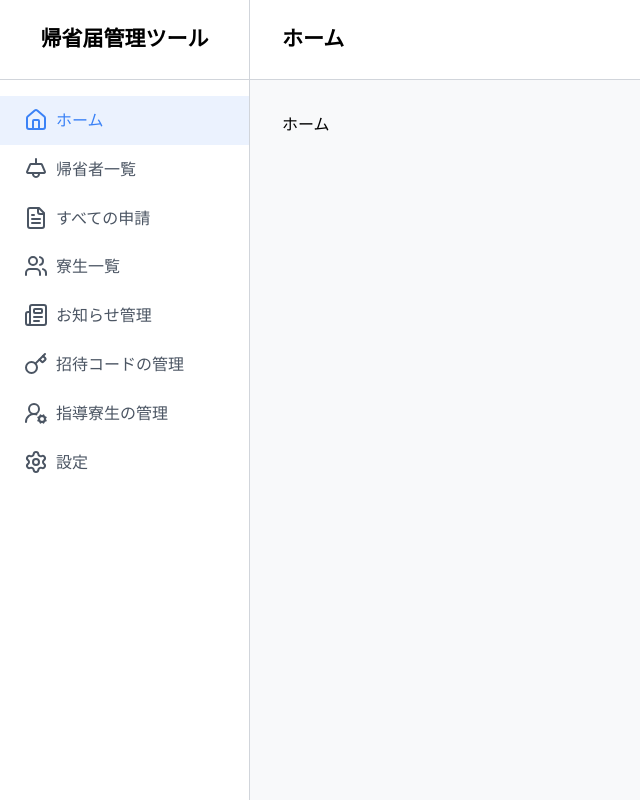
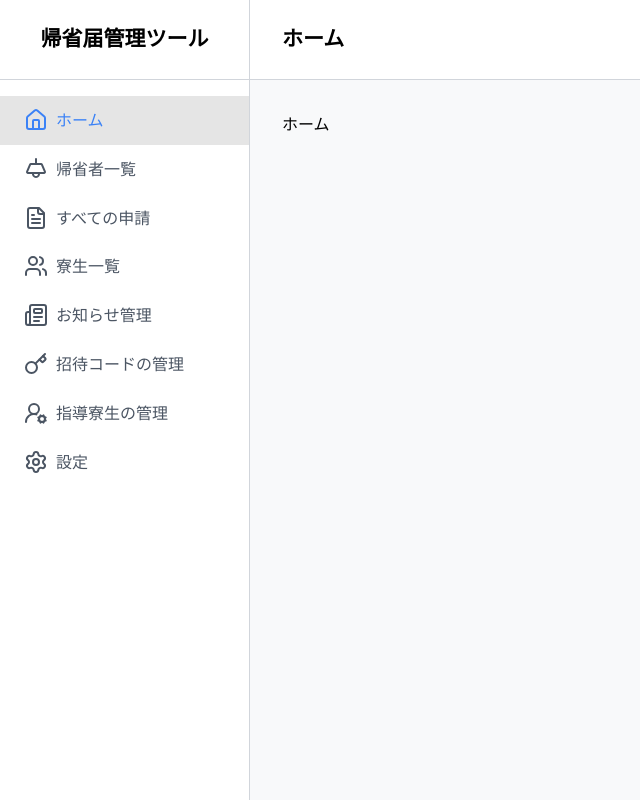
Before and after one commit to mokkun55/yurigaoka-app-teacher, a Next.js app: page / in a window 1280 px wide. In both pictures the pointer is over the link "ホーム". Shown: the whole page, without its empty margins (0-640 px from the left). Built offline with nearby package versions, Linux system fonts and the light colour scheme; a web font is replaced by a local one.

Commit message:
feat: サイドバーのアクティブなタブのスタイルを変更

```diff
--- a/src/app/_components/ui/sidebar/item/styles.module.css
+++ b/src/app/_components/ui/sidebar/item/styles.module.css
@@ -5,8 +5,7 @@
   gap: 8px;
 
   &:hover {
-    background-color: var(--main-blue-10);
-    color: var(--main-blue);
+    background-color: rgba(0, 0, 0, 0.1);
   }
 
   .sidebarItemIcon {
```
